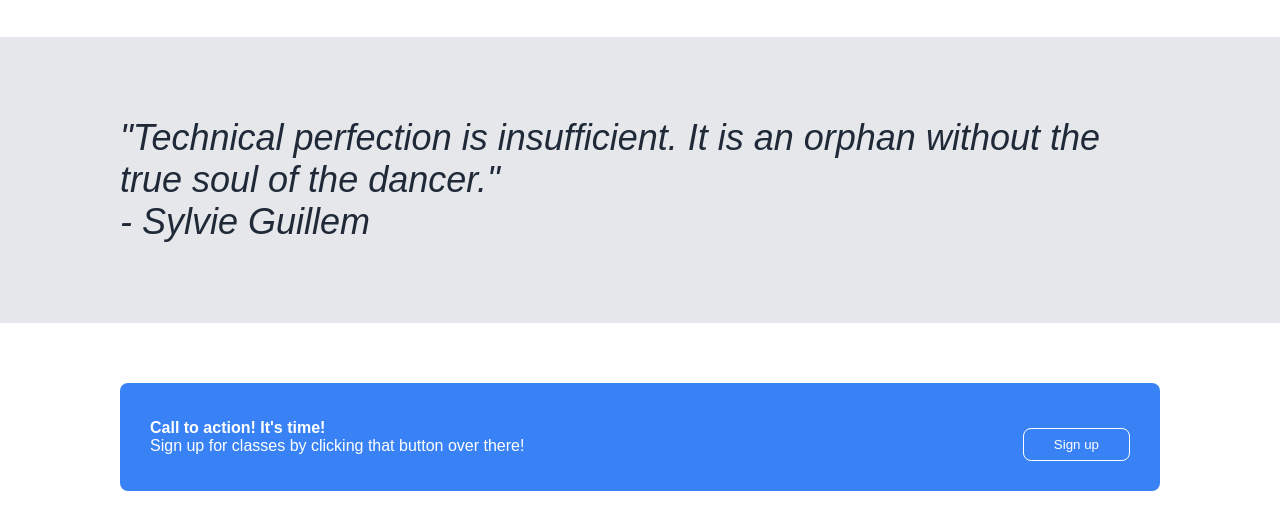
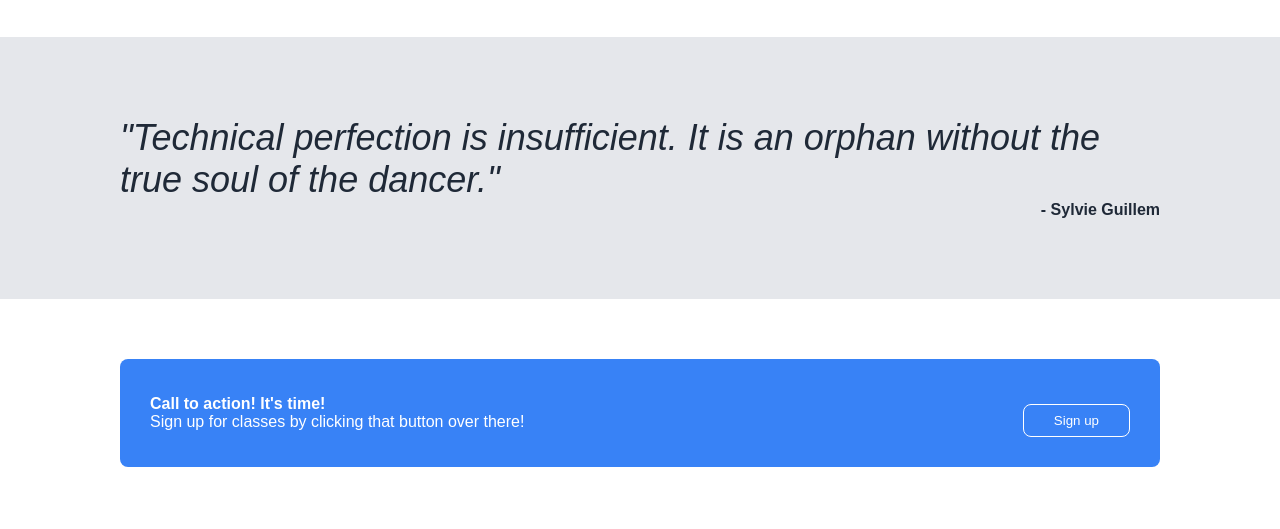
Before and after one commit to studybee103/landing-page, a plain HTML site: page index.html in a window 1280 px wide. Shown: the part 917-1446 px from the top of the page. Drawn offline with Linux system fonts and the light colour scheme.

Commit message:
align right name of author

```diff
--- a/style.css
+++ b/style.css
@@ -155,6 +155,13 @@ h2 {
 
 }
 
+.name {
+    font-size: 16px;
+    font-weight: bold;
+    font-style: normal;
+    text-align: right;
+}
+
 .footer {
     color: white;
 }
```
